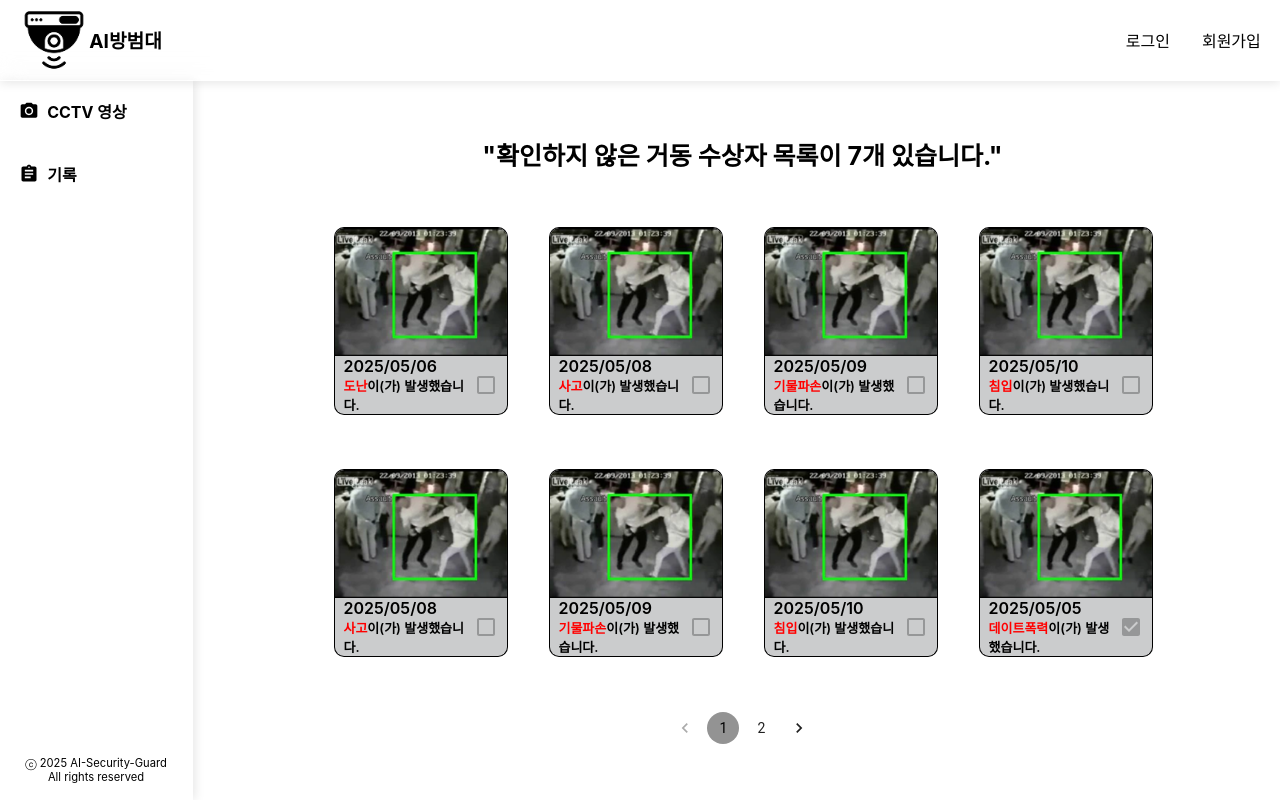
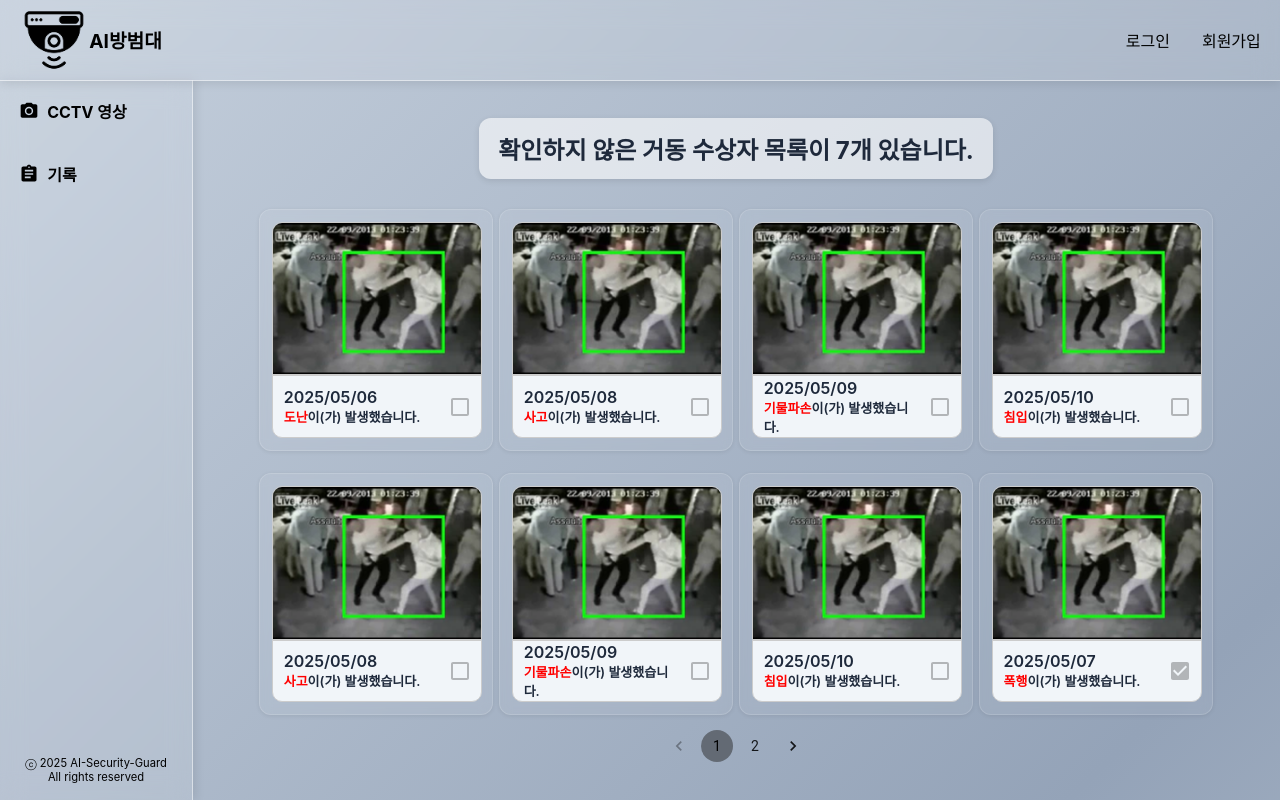
Before and after one commit to AI-Security-Guard/ASG, a React (Create React App) app in the folder client/: page /List in a window 1280 px wide. Built offline with nearby package versions, Linux system fonts and the light colour scheme.

Commit message:
desgin: 디자인 변경 #35

```diff
--- a/client/src/page/ListPage/ListPage.js
+++ b/client/src/page/ListPage/ListPage.js
@@ -1,4 +1,4 @@
-import React, { useState } from 'react';
+import React, { useState } from "react";
 import {
     ListContainer,
     UnconfirmedCountMessage,
@@ -11,26 +11,28 @@ import {
     IncidentInfo,
     SuspectContainer,
     SuspectColumn,
+    Container,
     ListPagination,
-} from './ListPage.style.js';
-import Header from '../../component/Header/Header.js';
-import Sidebar from '../../component/Sidebar/Sidebar.js';
+} from "./ListPage.style.js";
+import Header from "../../component/Header/Header.js";
+import Sidebar from "../../component/Sidebar/Sidebar.js";
 
 function ListPage() {
     const entries = [
-        { date: '2025/05/05', message: '데이트폭력', checked: true },
-        { date: '2025/05/06', message: '도난', checked: false },
         { date: '2025/05/07', message: '폭행', checked: true },
-        { date: '2025/05/08', message: '사고', checked: false },
-        { date: '2025/05/09', message: '기물파손', checked: false },
-        { date: '2025/05/10', message: '침입', checked: false },
-        { date: '2025/05/11', message: '폭행', checked: true },
-        { date: '2025/05/12', message: '투기', checked: true },
-        { date: '2025/05/08', message: '사고', checked: false },
-        { date: '2025/05/09', message: '기물파손', checked: false },
-        { date: '2025/05/10', message: '침입', checked: false },
-        { date: '2025/05/11', message: '폭행', checked: true },
-        { date: '2025/05/12', message: '투기', checked: true },
+        { date: "2025/05/05", message: "데이트폭력", checked: true },
+        { date: "2025/05/06", message: "도난", checked: false },
+        { date: "2025/05/07", message: "폭행", checked: true },
+        { date: "2025/05/08", message: "사고", checked: false },
+        { date: "2025/05/09", message: "기물파손", checked: false },
+        { date: "2025/05/10", message: "침입", checked: false },
+        { date: "2025/05/11", message: "폭행", checked: true },
+        { date: "2025/05/12", message: "투기", checked: true },
+        { date: "2025/05/08", message: "사고", checked: false },
+        { date: "2025/05/09", message: "기물파손", checked: false },
+        { date: "2025/05/10", message: "침입", checked: false },
+        { date: "2025/05/11", message: "폭행", checked: true },
+        { date: "2025/05/12", message: "투기", checked: true },
     ];
 
     const [currentPage, setCurrentPage] = useState(1);
@@ -47,22 +49,24 @@ function ListPage() {
     const unconfirmedCount = entries.filter((entry) => !entry.checked).length;
     return (
         <>
+            <ListContainer>
                 <Header />
                 <Sidebar />
-            <ListContainer>
+                <Container>
                     <UnconfirmedCountMessage>
-                    "확인하지 않은 거동 수상자 목록이 {unconfirmedCount}개 있습니다."
+                        확인하지 않은 거동 수상자 목록이 {unconfirmedCount}개 있습니다.
                     </UnconfirmedCountMessage>
                     <SuspectContainer>
                         <SuspectColumn>
                             {currentEntries.slice(0, 4).map((entry, index) => (
                                 <SuspectEntry key={index}>
-                                <SuspectPoto src='/image/poto.png' alt='임시 이미지' />
+                                    <SuspectPoto src="/image/poto.png" alt="임시 이미지" />
                                     <SuspectDetail>
                                         <IncidentInfo>
                                             <Date>{entry.date}</Date>
                                             <DetailMessage>
-                                            <span style={{ color: 'red' }}>{entry.message}</span>이(가) 발생했습니다.
+                                                <span style={{ color: "red" }}>{entry.message}</span>이(가)
+                                                발생했습니다.
                                             </DetailMessage>
                                         </IncidentInfo>
                                         <ConfirmCheckbox checked={entry.checked} disabled={true} />
@@ -73,12 +77,13 @@ function ListPage() {
                         <SuspectColumn>
                             {currentEntries.slice(4, 8).map((entry, index) => (
                                 <SuspectEntry key={index}>
-                                <SuspectPoto src='/image/poto.png' alt='임시 이미지' />
+                                    <SuspectPoto src="/image/poto.png" alt="임시 이미지" />
                                     <SuspectDetail>
                                         <IncidentInfo>
                                             <Date>{entry.date}</Date>
                                             <DetailMessage>
-                                            <span style={{ color: 'red' }}>{entry.message}</span>이(가) 발생했습니다.
+                                                <span style={{ color: "red" }}>{entry.message}</span>이(가)
+                                                발생했습니다.
                                             </DetailMessage>
                                         </IncidentInfo>
                                         <ConfirmCheckbox checked={entry.checked} disabled={true} />
@@ -92,6 +97,7 @@ function ListPage() {
                         page={currentPage}
                         onChange={handlePageChange}
                     />
+                </Container>
             </ListContainer>
         </>
     );
--- a/client/src/page/ListPage/ListPage.style.js
+++ b/client/src/page/ListPage/ListPage.style.js
@@ -1,29 +1,54 @@
-import styled, { keyframes } from 'styled-components';
-import { Checkbox, Pagination } from '@mui/material';
+// ListPage.style.js
+import styled, { keyframes } from "styled-components";
+import { Checkbox, Pagination } from "@mui/material";
+
+const gradientShift = keyframes`
+  0% { background-position: 0% 50%; }
+  50% { background-position: 100% 50%; }
+  100% { background-position: 0% 50%; }
+`;
 
 export const ListContainer = styled.div`
+    width: 100%;
+    height: 100vh;
+    background: linear-gradient(135deg, #e5e7eb, #cbd5e1, #94a3b8, #cbd5e1);
+    background-size: 300% 300%;
+    background-position: 0% 50%;
+    animation: ${gradientShift} 20s ease-in-out infinite;
+`;
+
+export const Container = styled.div`
     display: flex;
     flex-direction: column;
-    width: 84%;
-    height: 90%;
+    align-items: center;
+    justify-content: space-around;
     position: absolute;
     bottom: 0;
     right: 0;
-    align-items: center;
-    justify-content: center;
+    width: 85%;
+    height: 90%;
+    padding: 1rem;
+    box-sizing: border-box;
 `;
 
 export const UnconfirmedCountMessage = styled.div`
-    font-size: 25px;
+    font-size: 1.5rem;
     font-weight: bold;
+    color: #1e293b;
+    margin-bottom: 1rem;
+    text-align: center;
+    background: rgba(255, 255, 255, 0.6);
+    padding: 0.8rem 1.2rem;
+    border-radius: 12px;
+    box-shadow: 0 2px 6px rgba(0, 0, 0, 0.1);
 `;
 
 export const SuspectContainer = styled.div`
     width: 100%;
-    height: 75%;
+    height: 65%;
     display: flex;
     flex-direction: column;
-    gap: 10%;
+    gap: 5%;
     align-items: center;
     justify-content: center;
 `;
@@ -31,42 +56,45 @@ export const SuspectContainer = styled.div`
 export const SuspectColumn = styled.div`
     display: grid;
     grid-template-columns: repeat(4, 1fr);
-    width: 80%;
+    width: 90%;
     justify-items: center;
+    gap: 1%;
 `;
 
 export const SuspectEntry = styled.div`
     display: flex;
     flex-direction: column;
-    transition: transform 0.5s ease, box-shadow 0.5s ease;
+    width: 90%;
+    padding: 0.75rem;
+    border-radius: 12px;
+    background: rgba(255, 255, 255, 0.06);
+    backdrop-filter: blur(6px);
+    -webkit-backdrop-filter: blur(6px);
+    border: 1px solid rgba(255, 255, 255, 0.15);
+    box-shadow: 0 1px 4px rgba(0, 0, 0, 0.08);
+    transition: transform 0.2s ease, box-shadow 0.2s ease;
+
     &:hover {
-        transform: scale(1.05);
-        box-shadow: 0px 6px 10px rgba(0, 0, 0, 0.1), 0px 10px 20px rgba(0, 0, 0, 0.15), 0px 15px 30px rgba(0, 0, 0, 0.2);
+        transform: scale(1.03) translateY(-2px);
+        box-shadow: 0 2px 6px rgba(0, 0, 0, 0.12);
     }
-    cursor: pointer;
-    border-radius: 10px;
-    width: 80%;
 `;
 
 export const SuspectPoto = styled.img`
     width: 100%;
-    border-radius: 10px 10px 0px 0px;
-    border-top: 1px solid black;
-    border-left: 1px solid black;
-    border-right: 1px solid black;
+    border-radius: 10px 10px 0 0;
+    border: 1px solid #ccc;
     height: 70%;
 `;
 
 export const SuspectDetail = styled.div`
     width: 100%;
-    border-radius: 0px 0px 10px 10px;
-    background: #cbcccd;
+    border-radius: 0 0 10px 10px;
+    background: #f1f5f9;
     display: flex;
     align-items: center;
     justify-content: center;
-    border-bottom: 1px solid black;
-    border-left: 1px solid black;
-    border-right: 1px solid black;
+    border: 1px solid #ccc;
     height: 80%;
 `;
 
@@ -76,27 +104,30 @@ export const IncidentInfo = styled.div`
     margin-left: 5%;
 `;
 
-export const Date = styled.div``;
+export const Date = styled.div`
+    color: #1e293b;
+`;
 
 export const DetailMessage = styled.div`
     font-size: 13px;
+    color: #1e293b;
 `;
 
 export const ConfirmCheckbox = styled(Checkbox)``;
 
 export const ListPagination = styled(Pagination)`
     & .MuiPaginationItem-page.Mui-selected {
-        background-color: rgba(39, 39, 39, 0.5); /* 선택된 페이지 배경: 더 진한 검정색 계열 */
+        background-color: rgba(39, 39, 39, 0.5);
         color: black;
     }
 
     & .MuiPaginationItem-page:hover {
-        background-color: rgba(39, 39, 39, 0.2); /* 호버 시 배경: 조금 더 투명한 검정색 */
+        background-color: rgba(39, 39, 39, 0.2);
         color: black;
     }
 
     & .MuiPaginationItem-page:active {
-        background-color: rgba(39, 39, 39, 0.5); /* 클릭 시 배경: 선택보다 약간 투명도가 낮은 진한 검정색 */
+        background-color: rgba(39, 39, 39, 0.5);
         color: black;
     }
 `;
```
Lines whose indentation alone changed are shown as unchanged.
